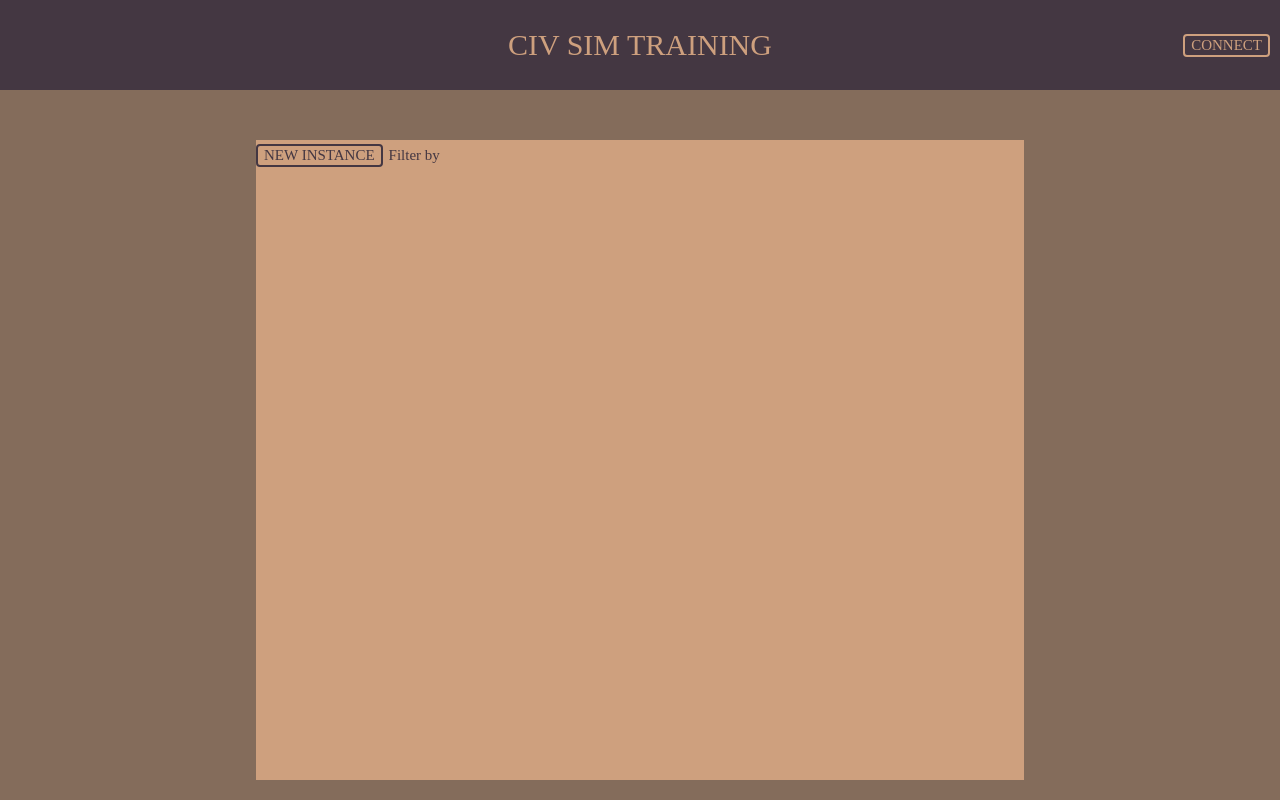
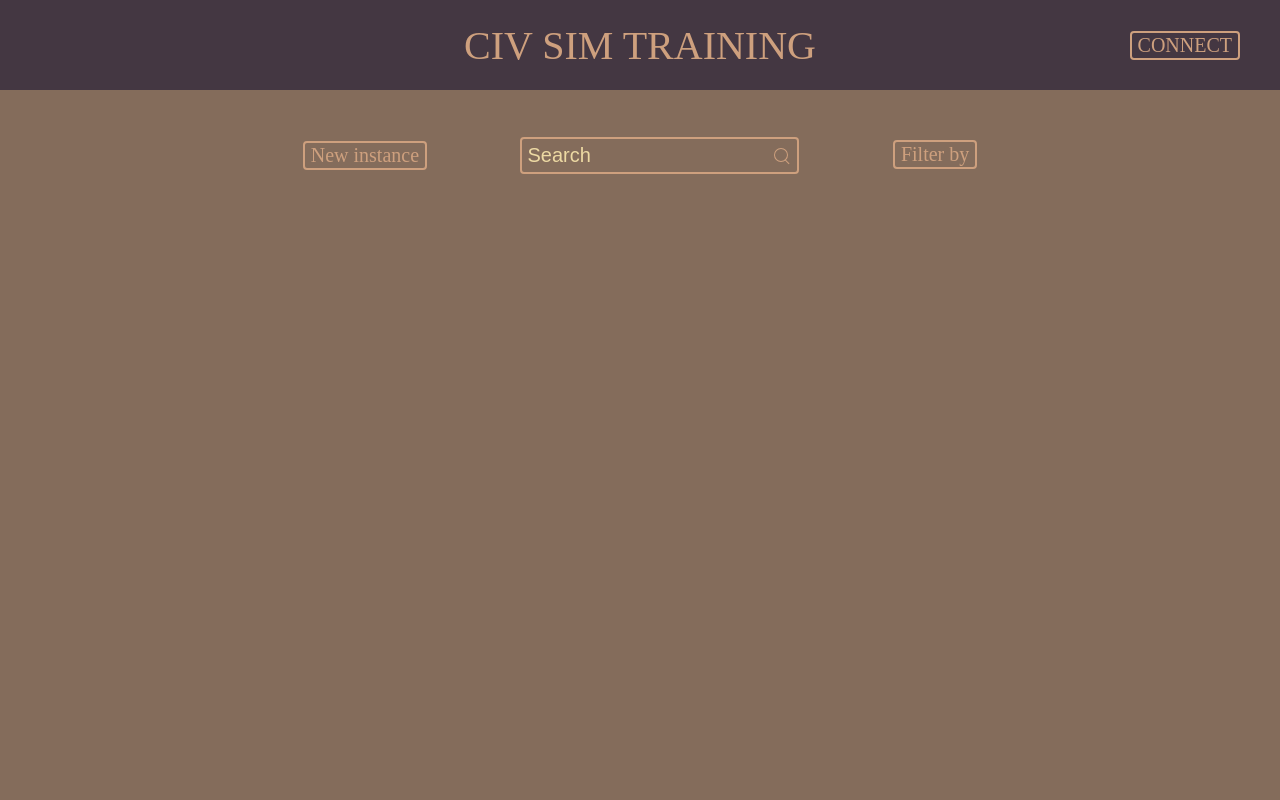
Before and after one commit to antoningar/CivSimTrainingFront, a React (Create React App) app: page / in a window 1280 px wide. Built offline with nearby package versions, Linux system fonts and the light colour scheme; a web font is replaced by a local one.

Commit message:
feat(instances): toolbar, searchbox

```diff
--- a/package.json
+++ b/package.json
@@ -9,6 +9,7 @@
     "react": "^18.2.0",
     "react-dom": "^18.2.0",
     "react-scripts": "5.0.1",
+    "sass": "^1.56.2",
     "web-vitals": "^2.1.4"
   },
   "scripts": {
--- a/src/App.css
+++ b/src/App.css
@@ -1,7 +1,7 @@
 .App {
   text-align: center;
   background-color: #846C5B;
-  font-size: 15px;
+  font-size: 20px;
   height: 100vh;
 }
 
--- a/src/App.js
+++ b/src/App.js
@@ -1,12 +1,12 @@
 import { Header } from "./Components/Header";
-import { Instances } from "./Components/Instances";
+import { ToolBar } from "./Components/Toolbar";
 import './App.css';
 
 function App() {
   return (
     <div className="App">
       <Header />
-      <Instances />
+      <ToolBar />
     </div>
   );
 }
--- a/src/Components/Header.css
+++ b/src/Components/Header.css
@@ -10,21 +10,21 @@
 .header .button {
     font-family: 'Draft B Regular';
     position: absolute;
-    right: 10px;
+    right: 40px;
     border: 2px solid #CEA07E;
     border-radius: 4px;
     background-color: #443742;
-    font-size: 15px;
+    font-size: 20px;
     color: #CEA07E;
 }
 
 .header .button:hover {
     transition-duration: 250ms;
-    border-color: #846C5B;
-    color: #846C5B;
+    border-color: #EDD9A3;
+    color: #EDD9A3;
 }
 
 .title {
-    font-size: 30px;
+    font-size: 40px;
     color: #CEA07E;
 }
--- a/src/Components/Instances.css
+++ /dev/null
@@ -1,85 +0,0 @@
-.instances {
-    background-color: #CEA07E;
-    height: 80%;
-    top: 50px;
-    position: relative;
-    width: 60%;
-    margin: 0 auto;
-}
-
-.utils {
-    display: flex;
-    height: 30px;
-    align-items: center;
-}
-
-.instance-button {
-    font-family: 'Draft B Regular';
-    border: 2px solid #443742;
-    border-radius: 4px;
-    background-color: #CEA07E;
-    font-size: 15px;
-    color: #443742;
-}
-
-.filter-label:hover {
-    transition-duration: 300ms;
-    color: #EDD9A3;
-}
-
-.filter-label, .dropdown-options label {
-    appearance: auto;
-    color: #443742;
-    font-family: 'Draft B Regular';
-    padding: 1px 6px;
-}
-
-.dropdown-options label:hover {
-    transition-duration: 300ms;
-    color: #EDD9A3;
-    margin-left: 5px;
-    padding-left: 5px;
-    border-left: 2px solid #EDD9A3;
-    transition: all 0.3s ease;
-    bottom : 50%;
-    top: 0;
-}
-
-.instance-button:hover {
-    transition-duration: 300ms;
-    border-color: #EDD9A3;
-    color: #EDD9A3;
-}
-
-input[type=checkbox] {
-    display: none;
-}
-
-.dropdown-options {
-    display: none;
-    position: fixed;
-    text-align: left;
-    flex-direction: column;
-}
-.dropdowns {
-    display: none;
-    flex-direction: column;
-    left: 20px;
-    position: relative;
-}
-
-#filter-checkbox:checked ~ .dropdown-options{
-    display: flex;
-}
-
-#civ-checkbox:checked ~ .dropdown-civs{
-    display: flex;
-}
-
-#map-checkbox:checked ~ .dropdown-maps{
-    display: flex;
-}
-
-#goal-checkbox:checked ~ .dropdown-goals{
-    display: flex;
-}
--- a/src/Components/Instances.js
+++ b/src/Components/Toolbar.js
@@ -1,9 +1,9 @@
 import { useState } from "react";
-import "./Instances.css";
+import "./Toolbar.scss";
 
 function NewInstanceButton({ className }) {
     return (
-        <button className={className}>NEW INSTANCE</button>
+        <button className={className}>New instance</button>
     );
 }
 
@@ -58,6 +58,31 @@ function FilterInstanceButton({ className }) {
     );
 }
 
+function SearchBox() {
+    const [searchValue, setSearchValue] = useState("");
+
+    function handleSearch(e){
+        if (e.key ===  "Enter") {
+            search()
+        }
+    }
+
+    function search() {
+        console.log(searchValue);
+    }
+
+    return (
+        <div className="cover">
+            <input
+                type="text" placeholder="Search"
+                onKeyDown={handleSearch}
+                onChange={(e) => setSearchValue(e.target.value)}
+            />
+            <div className="search icon" onClick={search}></div>
+        </div>
+    );
+}
+
 function ListInstances() {
     return (
         <div>
@@ -65,11 +90,12 @@ function ListInstances() {
     );
 }
 
-export function Instances() {
+export function ToolBar() {
     return (
-        <div className="instances">
+        <div className="toolbar">
             <div className="utils">
-                    <NewInstanceButton className={"instance-button"}/>
+                    <NewInstanceButton className={"toolbar-button"}/>
+                    <SearchBox />
                     <FilterInstanceButton className={"filter-button"}/>
             </div>
             <div className="list-instances">
--- /dev/null
+++ b/src/Components/Toolbar.scss
@@ -0,0 +1,154 @@
+//todo  : put most value in vars when finished
+/*
+$color-background: #443742;
+$color-typo: #CEA07E;
+*/
+.toolbar {
+    //background-color: #CEA07E;
+    height: 80%;
+    top: 50px;
+    position: relative;
+    width: 60%;
+    margin: 0 auto;
+}
+
+.utils {
+    display: flex;
+    height: 30px;
+    align-items: center;
+    justify-content: space-around;
+}
+
+.toolbar-button {
+    font-family: 'Draft B Regular';
+    border: 2px solid #CEA07E;
+    border-radius: 4px;
+    background-color: transparent;
+    font-size: 20px;
+    color: #CEA07E;
+}
+
+.filter-label {
+    border: 2px solid #CEA07E;
+    border-radius: 4px;
+    padding: 1px 6px;
+    margin-bottom: 2px;
+}
+
+.filter-label:hover {
+    transition-duration: 300ms;
+    color: #EDD9A3;
+    border-color: #EDD9A3;
+}
+
+.filter-label,
+.dropdown-options label {
+    appearance: auto;
+    color: #CEA07E;
+    font-family: 'Draft B Regular';
+    padding: 1px 6px;
+}
+
+
+.dropdown-options label:hover {
+    transition-duration: 300ms;
+    color: #EDD9A3;
+    margin-left: 5px;
+    padding-left: 5px;
+    border-left: 2px solid #EDD9A3;
+    transition: all 0.3s ease;
+    bottom: 50%;
+    top: 0;
+}
+
+.toolbar-button:hover {
+    transition-duration: 300ms;
+    border-color: #EDD9A3;
+    color: #EDD9A3;
+}
+
+input[type=checkbox] {
+    display: none;
+}
+
+.dropdown-options {
+    display: none;
+    position: fixed;
+    text-align: left;
+    flex-direction: column;
+}
+
+.dropdowns {
+    display: none;
+    flex-direction: column;
+    left: 20px;
+    position: relative;
+}
+
+#filter-checkbox:checked~.dropdown-options {
+    display: flex;
+}
+
+#civ-checkbox:checked~.dropdown-civs {
+    display: flex;
+}
+
+#map-checkbox:checked~.dropdown-maps {
+    display: flex;
+}
+
+#goal-checkbox:checked~.dropdown-goals {
+    display: flex;
+}
+
+.cover {
+    display: flex;
+    justify-content: flex-end;
+}
+
+input[type=text] {
+    outline: 0;
+    border-radius: 4px;
+    border: 2px solid #CEA07E;
+    color: #EDD9A3;
+    font-size: 20px;
+    padding: 5px;
+    background-color: transparent;
+    border-color: #CEA07E;
+}
+
+input[type=text]:not(:placeholder-shown) {
+    border-color: #EDD9A3;
+}
+
+.search.icon {
+    color: #CEA07E;
+    position: absolute;
+    margin-top: 11px;
+    margin-right: 11px;
+    width: 12px;
+    height: 12px;
+    border: solid 1px currentColor;
+    border-radius: 100%;
+    -webkit-transform: rotate(-45deg);
+    transform: rotate(-45deg);
+}
+
+.search.icon:hover {
+    transition-duration: 300ms;
+    color: #EDD9A3;
+}
+
+.search.icon:before {
+    content: '';
+    position: absolute;
+    top: 12px;
+    left: 5px;
+    height: 6px;
+    width: 1px;
+    background-color: currentColor;
+}
+
+::placeholder  {
+    color: #EDD9A3;
+}
```
Also changed, not shown: 1 other file (tests, documents, lock files or other folders).
